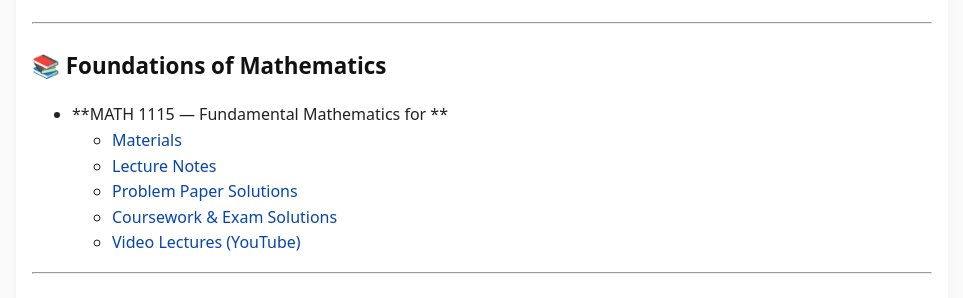
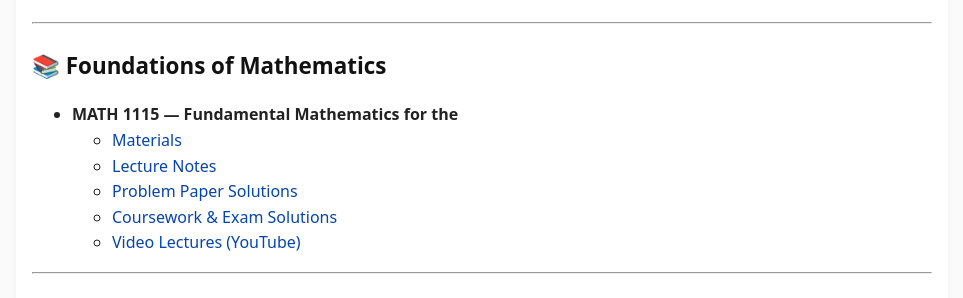
Before and after one commit to SaleemKamaludin/SaleemKamaludin.github.io, a Jekyll site: the page built from courses.md, in a window 1280 px wide. Shown: the part 818-1116 px from the top of the page, without its empty margins (158-1121 px from the left). Built offline with Jekyll 4.4.1, drawn with Linux system fonts in a browser that asks for light colours.

Commit message:
Fix course title for MATH 1115

```diff
--- a/courses.md
+++ b/courses.md
@@ -34,7 +34,7 @@ Here you'll find organized links to course notes and resources. This hub will ex
 
 ## 📚 Foundations of Mathematics
 
-- **MATH 1115 — Fundamental Mathematics for **
+- **MATH 1115 — Fundamental Mathematics for the**
   - [Materials]({{ '/courses/math-1115/' | relative_url }})
   - [Lecture Notes]({{ '/courses/math-1115/lecture-notes/' | relative_url }})
   - [Problem Paper Solutions]({{ '/courses/math-1115/problem-paper-solutions/' | relative_url }})
```
